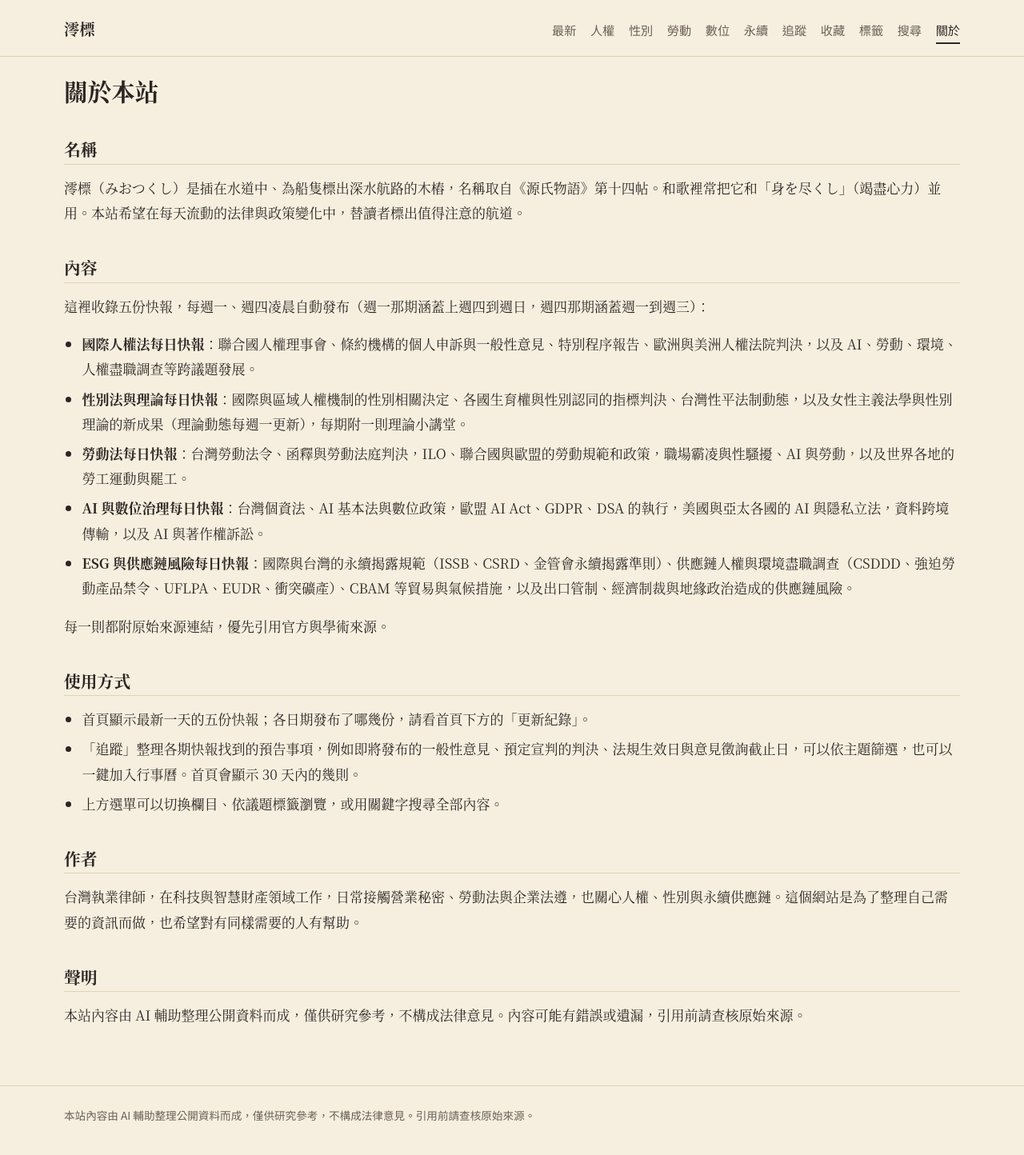
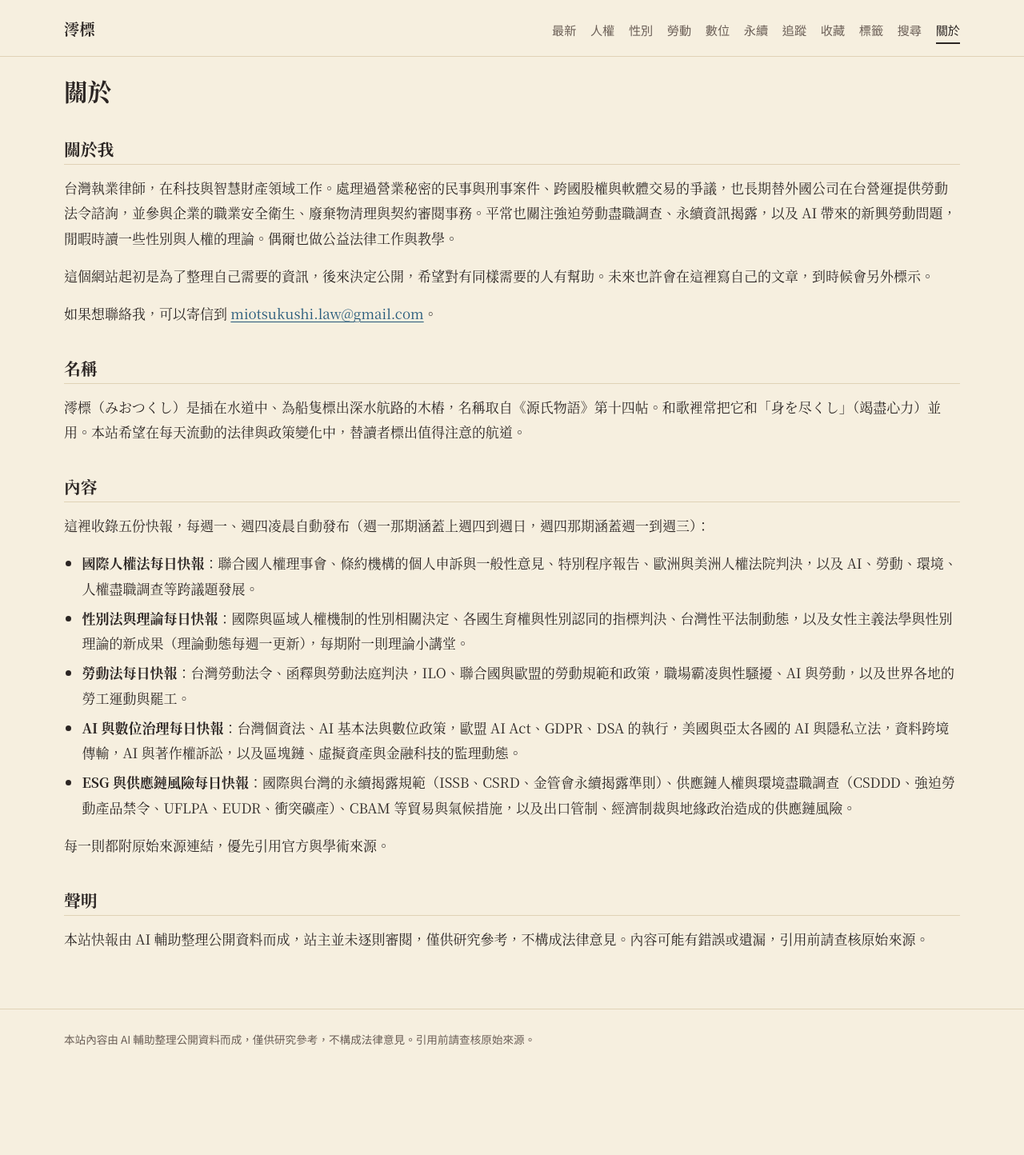
Before and after one commit to chadfan1004/Newsletter-for-international-human-rights-law-gender-theory-and-labour-law, a Jekyll site: the page built from about.md, in a window 1280 px wide. Shown: the whole page at 80% size. Built offline with Jekyll 4.4.1, drawn with Linux system fonts in a browser that asks for light colours; after the commit the page ends 1349 px from its top, so only the background shows below that.

Commit message:
關於頁改寫：關於我置頂、加入聯絡信箱、更新數位快報簡介
Co-Authored-By: Claude Sonnet 5.5 <noreply@anthropic.com>
Claude-Session: https://claude.ai/code/session_01FSbXdJEiLZof4dLYJ2WApi

```diff
--- a/about.md
+++ b/about.md
@@ -5,7 +5,24 @@ permalink: /about/
 ---
 <div class="prose" markdown="1">
 
-# 關於本站
+# 關於
+
+## 關於我
+
+台灣執業律師，在科技與智慧財產領域工作。處理過營業秘密的民事與刑事案件、跨國股權與軟體交易的爭議，也長期替外國公司在台營運提供勞動法令諮詢，並參與企業的職業安全衛生、廢棄物清理與契約審閱事務。平常也關注強迫勞動盡職調查、永續資訊揭露，以及 AI 帶來的新興勞動問題，閒暇時讀一些性別與人權的理論。偶爾也做公益法律工作與教學。
+
+這個網站起初是為了整理自己需要的資訊，後來決定公開，希望對有同樣需要的人有幫助。未來也許會在這裡寫自己的文章，到時候會另外標示。
+
+如果想聯絡我，可以寄信到 <span id="mail">miotsukushi.law [at] gmail.com</span>。
+
+<script>
+(function () {
+  var el = document.getElementById("mail");
+  if (!el) return;
+  var a = "miotsukushi.law" + String.fromCharCode(64) + "gmail.com";
+  el.innerHTML = '<a href="mailto:' + a + '">' + a + "</a>";
+})();
+</script>
 
 ## 名稱
 
@@ -18,23 +35,13 @@ permalink: /about/
 - **國際人權法每日快報**：聯合國人權理事會、條約機構的個人申訴與一般性意見、特別程序報告、歐洲與美洲人權法院判決，以及 AI、勞動、環境、人權盡職調查等跨議題發展。
 - **性別法與理論每日快報**：國際與區域人權機制的性別相關決定、各國生育權與性別認同的指標判決、台灣性平法制動態，以及女性主義法學與性別理論的新成果（理論動態每週一更新），每期附一則理論小講堂。
 - **勞動法每日快報**：台灣勞動法令、函釋與勞動法庭判決，ILO、聯合國與歐盟的勞動規範和政策，職場霸凌與性騷擾、AI 與勞動，以及世界各地的勞工運動與罷工。
-- **AI 與數位治理每日快報**：台灣個資法、AI 基本法與數位政策，歐盟 AI Act、GDPR、DSA 的執行，美國與亞太各國的 AI 與隱私立法，資料跨境傳輸，以及 AI 與著作權訴訟。
+- **AI 與數位治理每日快報**：台灣個資法、AI 基本法與數位政策，歐盟 AI Act、GDPR、DSA 的執行，美國與亞太各國的 AI 與隱私立法，資料跨境傳輸，AI 與著作權訴訟，以及區塊鏈、虛擬資產與金融科技的監理動態。
 - **ESG 與供應鏈風險每日快報**：國際與台灣的永續揭露規範（ISSB、CSRD、金管會永續揭露準則）、供應鏈人權與環境盡職調查（CSDDD、強迫勞動產品禁令、UFLPA、EUDR、衝突礦產）、CBAM 等貿易與氣候措施，以及出口管制、經濟制裁與地緣政治造成的供應鏈風險。
 
 每一則都附原始來源連結，優先引用官方與學術來源。
 
-## 使用方式
-
-- 首頁顯示最新一天的五份快報；各日期發布了哪幾份，請看首頁下方的「更新紀錄」。
-- 「追蹤」整理各期快報找到的預告事項，例如即將發布的一般性意見、預定宣判的判決、法規生效日與意見徵詢截止日，可以依主題篩選，也可以一鍵加入行事曆。首頁會顯示 30 天內的幾則。
-- 上方選單可以切換欄目、依議題標籤瀏覽，或用關鍵字搜尋全部內容。
-
-## 作者
-
-台灣執業律師，在科技與智慧財產領域工作，日常接觸營業秘密、勞動法與企業法遵，也關心人權、性別與永續供應鏈。這個網站是為了整理自己需要的資訊而做，也希望對有同樣需要的人有幫助。
-
 ## 聲明
 
-本站內容由 AI 輔助整理公開資料而成，僅供研究參考，不構成法律意見。內容可能有錯誤或遺漏，引用前請查核原始來源。
+本站快報由 AI 輔助整理公開資料而成，站主並未逐則審閱，僅供研究參考，不構成法律意見。內容可能有錯誤或遺漏，引用前請查核原始來源。
 
 </div>
```
Also changed, not shown: digital.md (+1 -1 lines).
